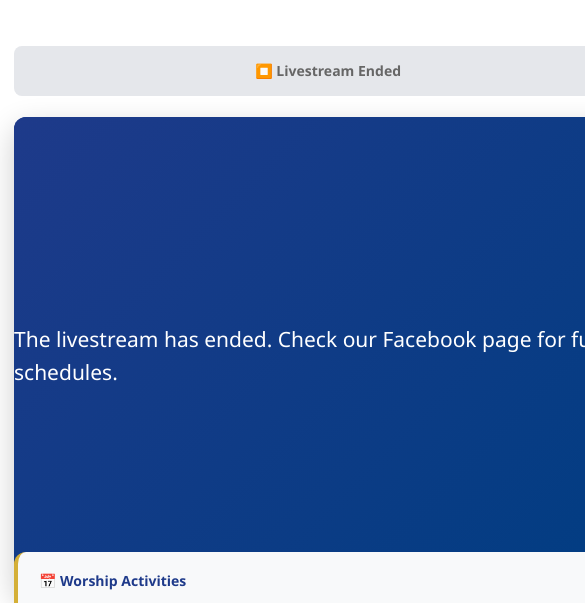
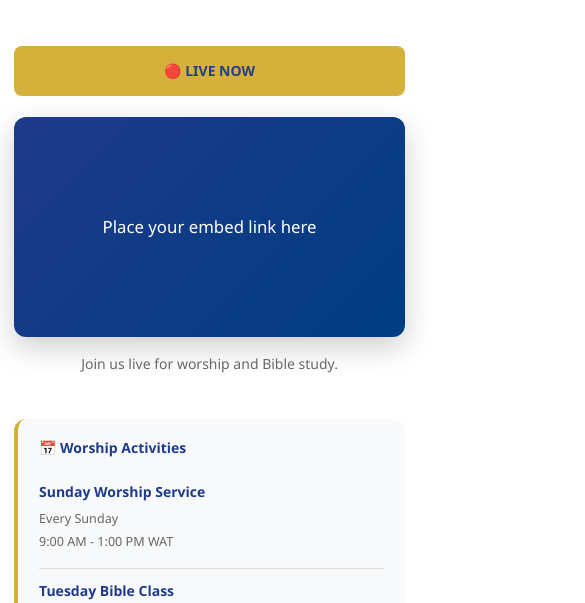
Before and after one commit to coc144akaroad/church-website, a plain HTML site: page livestream.html in a window 390 px wide. Shown: the part 237-840 px from the top of the page, 585 px wide, since content can reach past the window. Drawn offline with Linux system fonts and the light colour scheme.

Commit message:
UPDATED LIVE

```diff
--- a/livestream.html
+++ b/livestream.html
@@ -20,6 +20,8 @@
 
         .livestream-main {
             aspect-ratio: 16 / 9;
+            height: 250px;
+            min-height: 180px;
             background: #000;
             border-radius: 12px;
             overflow: hidden;
@@ -160,10 +162,11 @@
         @media (max-width: 768px) {
             .livestream-main {
                 aspect-ratio: 16 / 9;
+                height: 220px;
             }
 
             .livestream-placeholder {
-                font-size: 1.5rem;
+                font-size: 1.2rem;
             }
         }
     </style>
@@ -210,12 +213,12 @@
             <div class="livestream-container">
                 <!-- Livestream Video -->
                 <div class="scroll-reveal">
-                    <div class="livestream-status offline">⏹️ Livestream Ended</div>
+                    <div class="livestream-status">🔴 LIVE NOW</div>
                     <div class="livestream-main livestream-placeholder">
-                        <div class="livestream-placeholder">The livestream has ended. Check our Facebook page for future schedules.</div>
+                        Place your embed link here
                     </div>
                     <p style="margin-top: 1rem; color: #666; text-align: center;">
-                        For updates and upcoming streams, <a href="https://www.facebook.com/churchofchristaka/" target="_blank" rel="noopener noreferrer">visit our Facebook page</a>.
+                        Join us live for worship and Bible study.
                     </p>
                 </div>
 
```
